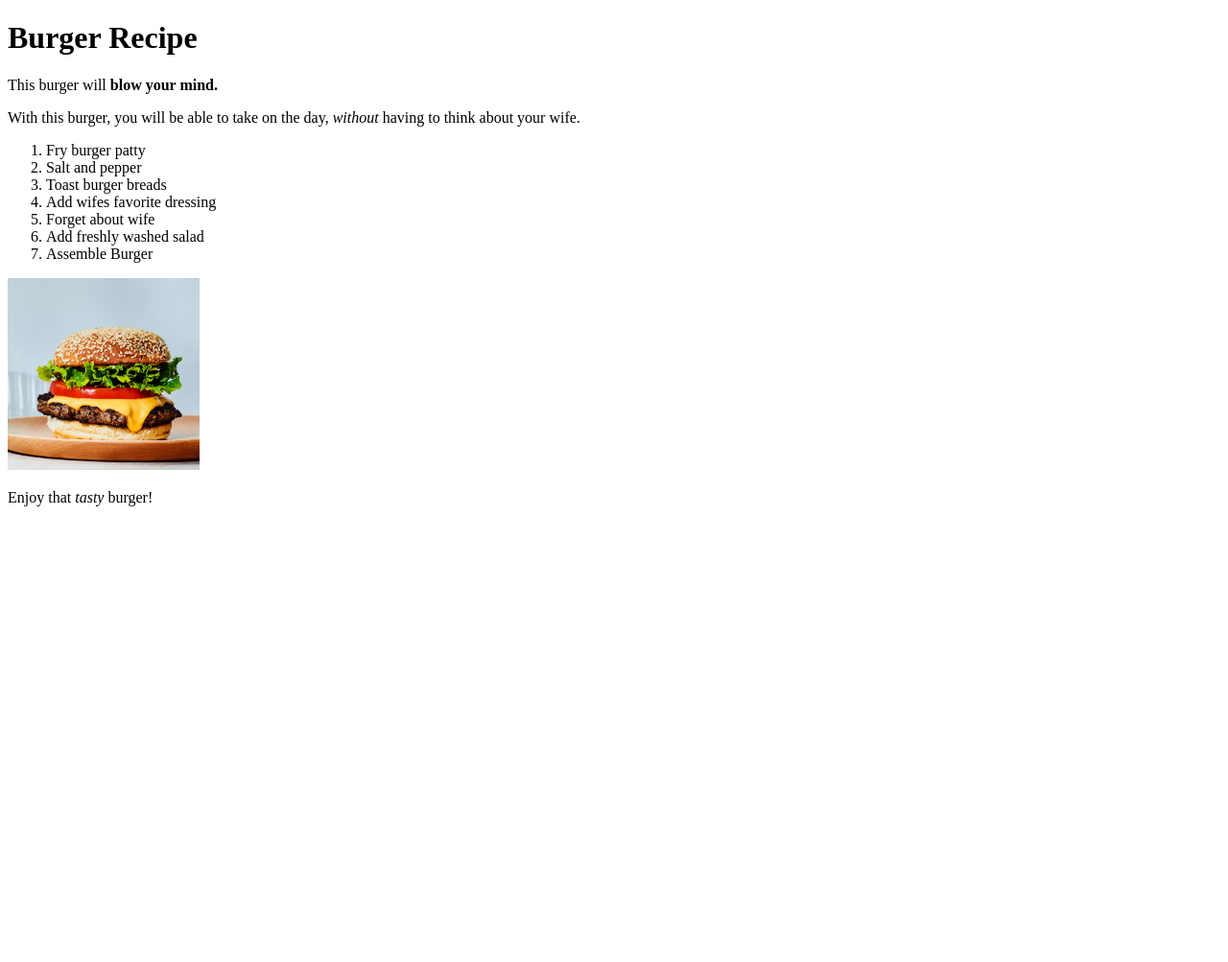
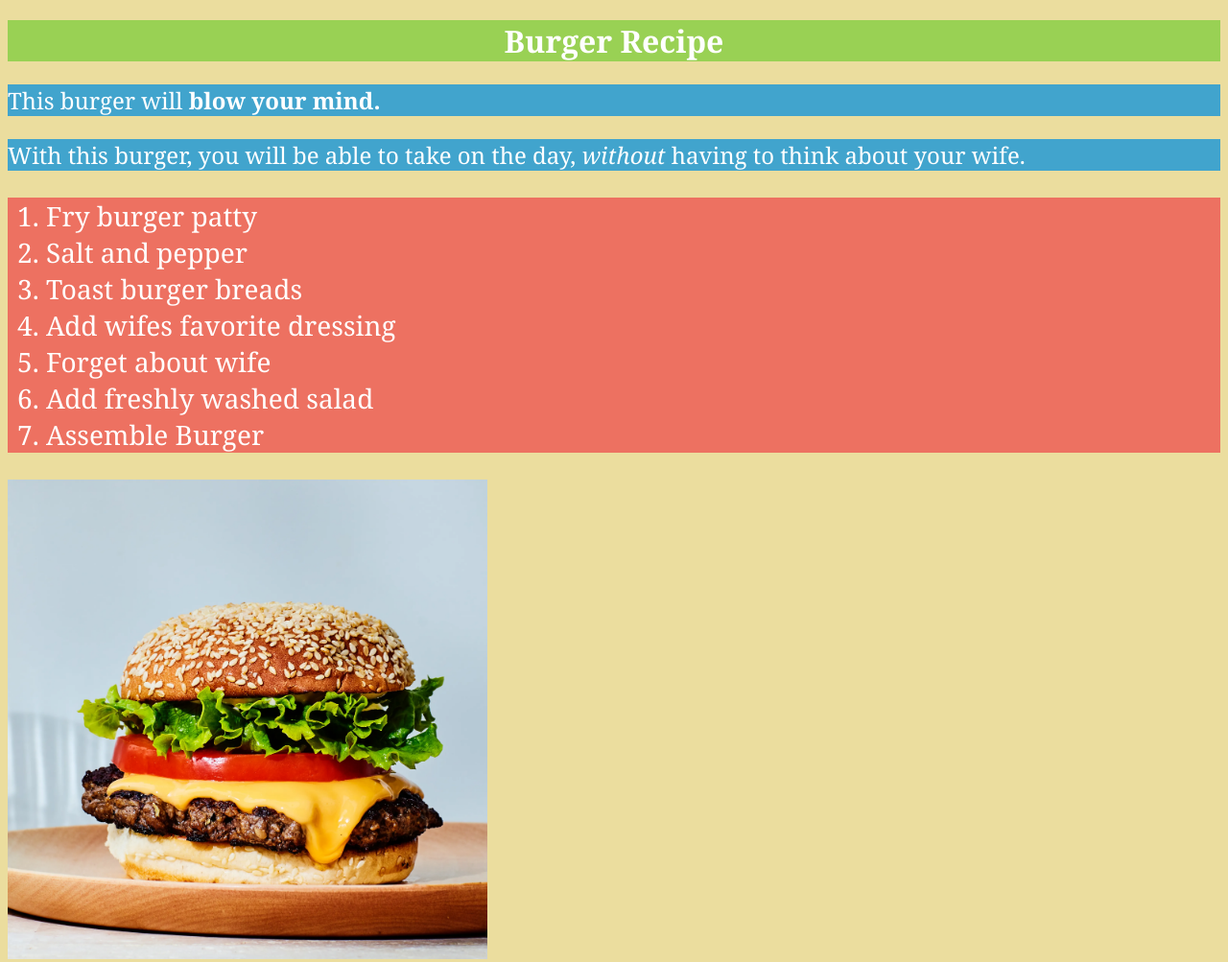
Before and after one commit to YogscastLewis/oden-recipes, a plain HTML site: page cheeky_recipes/burger.html in a window 1280 px wide. Shown: the top 1003 px of the page at 96% size. Before the commit the page ends 800 px from the top, so only its background shows below. Drawn offline with Linux system fonts and the light colour scheme.

Commit message:
Finalize styles for burger and fry pages
Added styles to burger and fry pages, finalising the websites basic style form

```diff
--- a/cheeky_recipes/burger.html
+++ b/cheeky_recipes/burger.html
@@ -3,13 +3,14 @@
         <head>
             <meta charset="UTF-8">
             <title>Burger Recipe</title>
+            <link rel="stylesheet" href="../style.css">
         </head>
 
         <body>
-            <h1>Burger Recipe</h1>
-            <p>This burger will <strong>blow your mind.</strong></p>
-            <p>With this burger, you will be able to take on the day, <em>without</em> having to think about your wife.</p>
-            <ol>
+            <h1 class="title">Burger Recipe</h1>
+            <p class="mainstyle">This burger will <strong>blow your mind.</strong></p>
+            <p class="mainstyle">With this burger, you will be able to take on the day, <em>without</em> having to think about your wife.</p>
+            <ol class="olist">
                 <li>Fry burger patty</li>
                 <li>Salt and pepper</li>
                 <li>Toast burger breads</li>
@@ -18,7 +19,7 @@
                 <li>Add freshly washed salad</li>
                 <li>Assemble Burger</li>
             </ol>
-            <img src="./Burger.jpg" alt="Burger" width="200" height="200">
-            <p>Enjoy that <em>tasty</em> burger!</p>
+            <img id="burger" src="./Burger.jpg" alt="Burger" width="200" height="200">
+            <p class="mainstyle">Enjoy that <em>tasty</em> burger!</p>
         </body>
     </html>
--- a/style.css
+++ b/style.css
@@ -1,16 +1,36 @@
+body {
+    background-color: rgba(226, 205, 109, 0.664);
+}
+
+.mainstyle, .title, .olist {
+    font-family: Georgia, Helvetica, "Times New Roman", serif;
+    color: white;
+}
+
 .title {
-    background-color: rgba(65, 175, 37, 0.74);
-    font: "Times New Roman", Helvetica, sans-serif;
+    background-color: rgba(125, 206, 58, 0.74);
     font-weight: bold;
     text-align: center;
-    font-size: 36;
+    font-size: 42;
 }
 
-p {
-    background-color: brown;
+
+.mainstyle {
+    background-color: rgba(46, 159, 211, 0.897);
+    font-size: 24px;
 }
 
 #cook {
     width: 300px;
     height: auto;
 }
+
+#burger {
+    width: 500px;
+    height: auto;
+}
+
+.olist {
+    background-color: rgba(238, 76, 76, 0.74);
+    font-size: 28px;
+}
```
Also changed, not shown: cheeky_recipes/fry.html (+5 -4 lines), index.html (+3 -3 lines).
